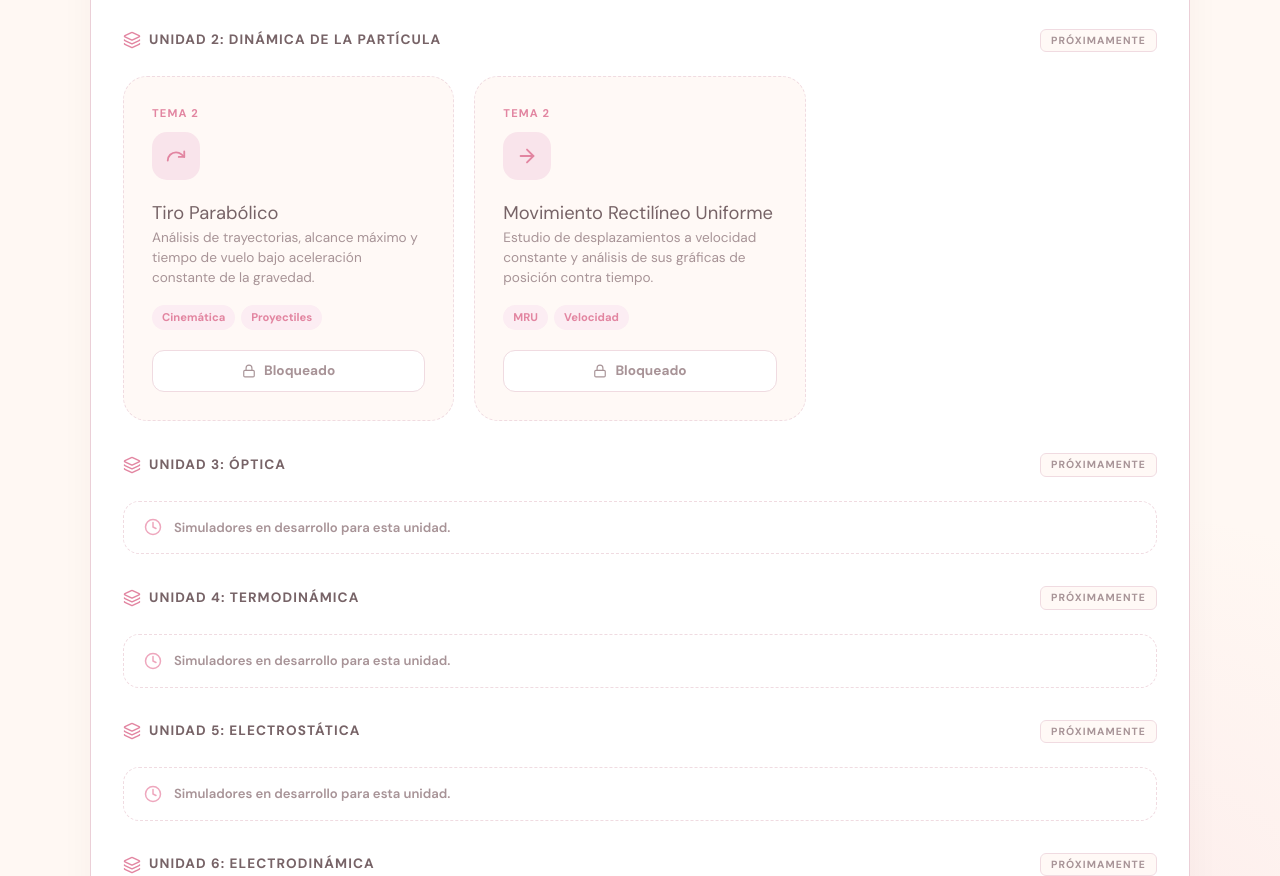
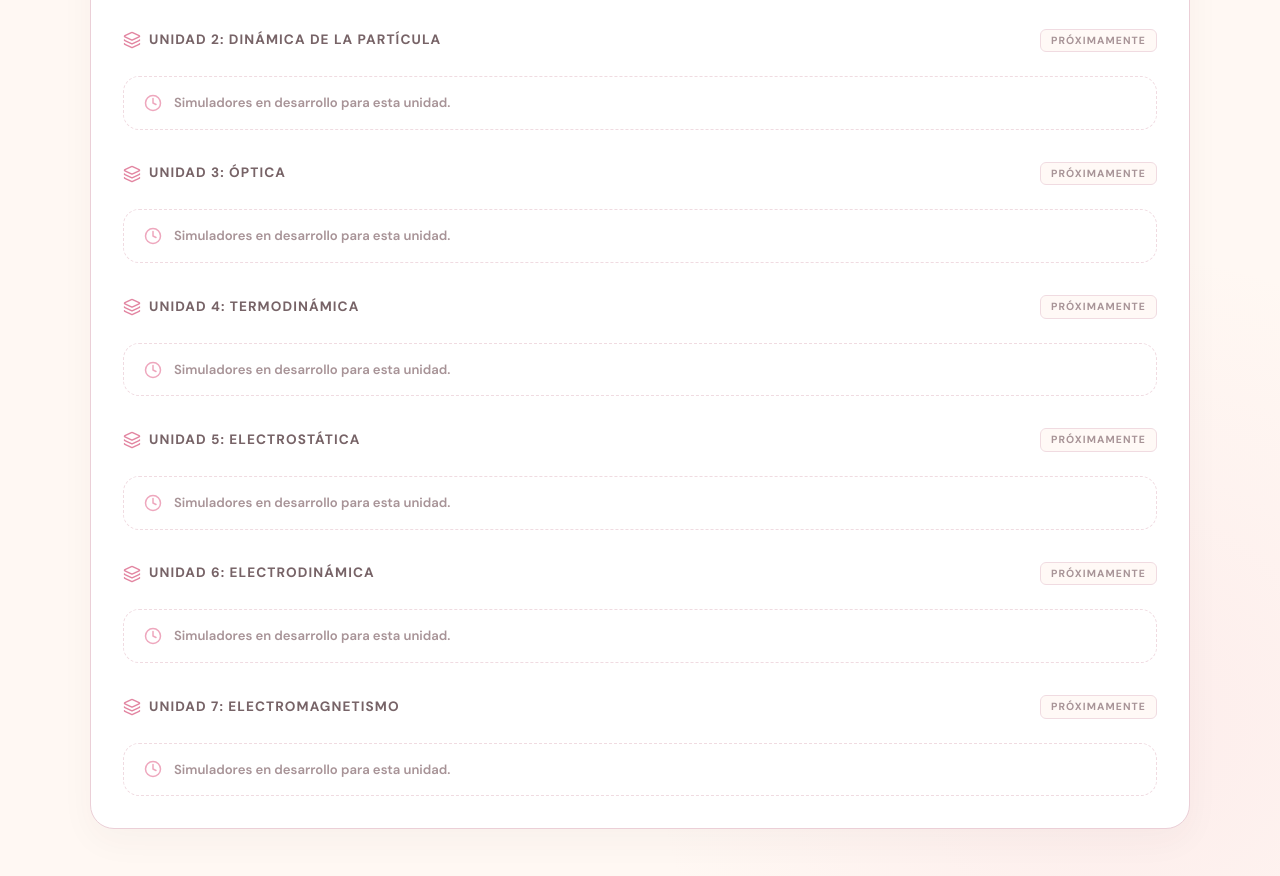
Before and after one commit to idjs88/Simuladores-F-sica, a plain HTML site: page index.html in a window 1280 px wide. Shown: the part 1164-2040 px from the top of the page. Drawn offline with nearby package versions, Linux system fonts and the light colour scheme.

Commit message:
Update index.html

```diff
--- a/index.html
+++ b/index.html
@@ -682,7 +682,6 @@
 
         <!-- UNIDAD 2 -->
         <div class="unit-section unit-pending" data-unit="2">
-
           <div class="unit-title">
             <div class="unit-title-text">
               <i data-lucide="layers"></i>
@@ -690,54 +689,10 @@
             </div>
             <span class="badge-status status-pending">Próximamente</span>
           </div>
-
-          <div class="simulators-grid">
-
-            <article class="simulator-card disabled">
-              <div>
-                <div class="simulator-number">Tema 2</div>
-                <div class="simulator-icon">
-                  <i data-lucide="redo"></i>
-                </div>
-                <h3>Tiro Parabólico</h3>
-                <p>
-                  Análisis de trayectorias, alcance máximo y tiempo de vuelo bajo aceleración constante de la gravedad.
-                </p>
-                <div class="simulator-info">
-                  <span class="tag">Cinemática</span>
-                  <span class="tag">Proyectiles</span>
-                </div>
-              </div>
-              <button class="disabled-button" disabled>
-                <i data-lucide="lock" style="width:14px; height:14px;"></i>
-                Bloqueado
-              </button>
-            </article>
-
-            <article class="simulator-card disabled">
-              <div>
-                <div class="simulator-number">Tema 2</div>
-                <div class="simulator-icon">
-                  <i data-lucide="arrow-right"></i>
-                </div>
-                <h3>Movimiento Rectilíneo Uniforme</h3>
-                <p>
-                  Estudio de desplazamientos a velocidad
-                  constante y análisis de sus gráficas de posición contra tiempo.
-                </p>
-                <div class="simulator-info">
-                  <span class="tag">MRU</span>
-                  <span class="tag">Velocidad</span>
-                </div>
-              </div>
-              <button class="disabled-button" disabled>
-                <i data-lucide="lock" style="width:14px; height:14px;"></i>
-                Bloqueado
-              </button>
-            </article>
-
+          <div class="empty-unit-card">
+            <i data-lucide="clock"></i>
+            <span>Simuladores en desarrollo para esta unidad.</span>
           </div>
-
         </div>
 
         <!-- UNIDAD 3 -->
```
